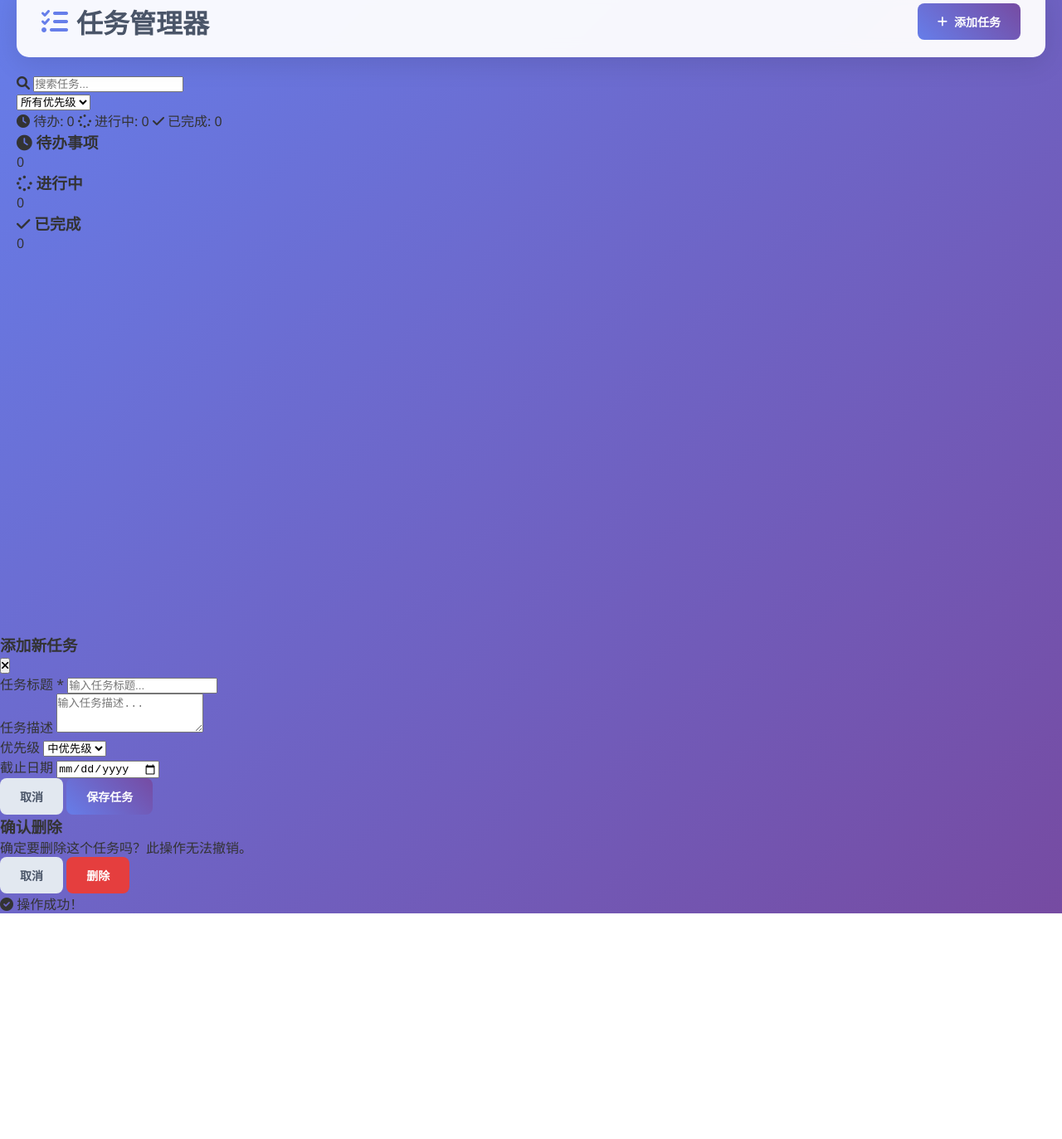
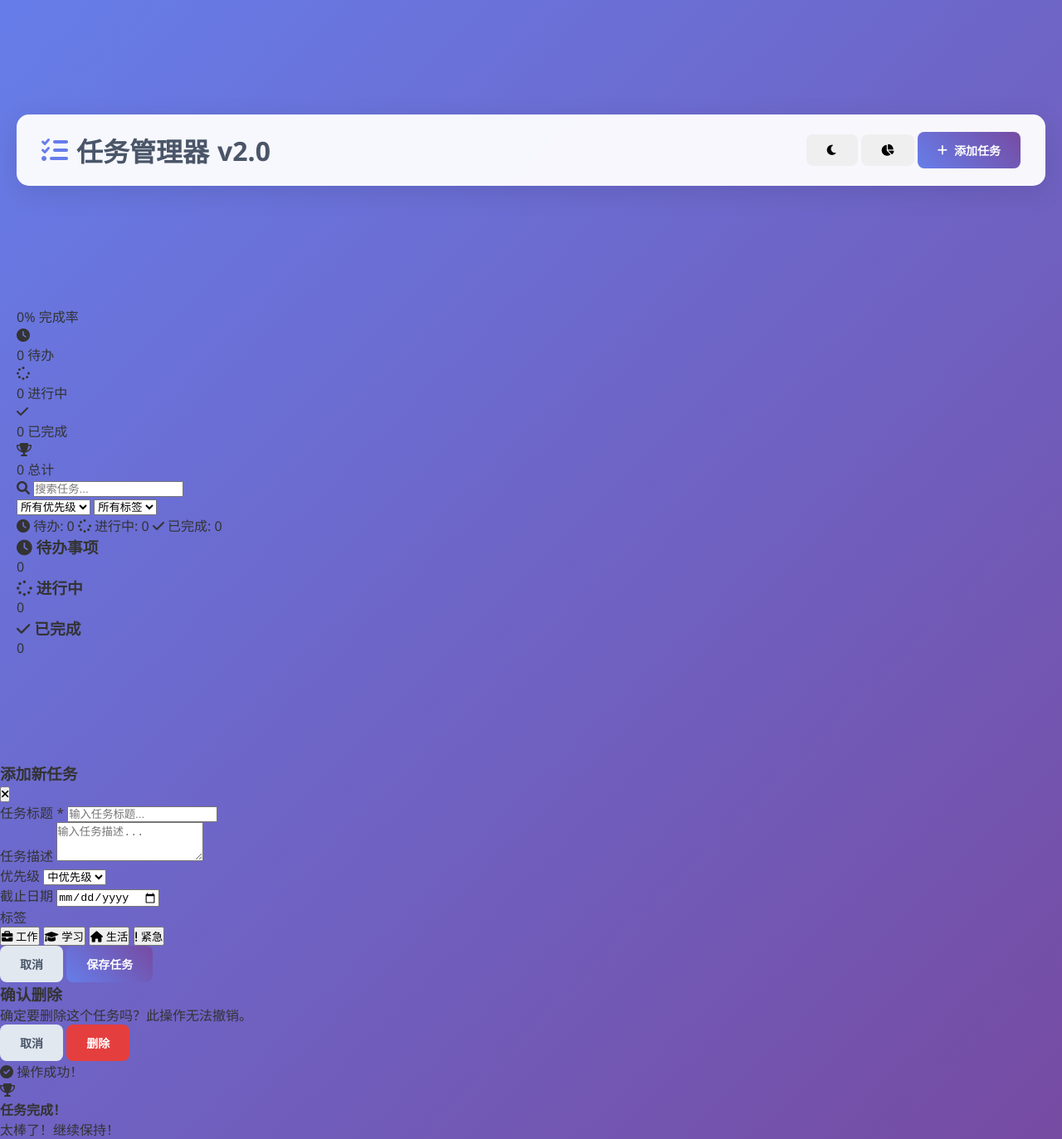
Before and after one commit to niitCDL/interactive-task-manager, a plain HTML site: page index.html in a window 1280 px wide. Shown: the part 37-1410 px from the top of the page at 83% size. Before the commit the page ends 1138 px from the top, so only its background shows below. Drawn offline with Linux system fonts and the light colour scheme.

Commit message:
🚀 v2.0 重大更新：添加暗黑模式、庆祝动画、统计图表和标签系统
✨ 新功能：
- 🌙 暗黑模式切换器（支持快捷键 Ctrl+D）
- 🎉 任务完成庆祝动画（精美粒子效果）
- 📊 实时统计图表（环形进度图）
- 🏷️ 任务标签系统（工作、学习、生活、紧急）
- ⌨️ 键盘快捷键支持
- 🎨 增强的UI设计和动画效果

🔧 技术改进：
- Canvas粒子系统
- CSS变量主题切换
- 数据可视化图表
- 本地存储增强
- 响应式设计优化

```diff
--- a/index.html
+++ b/index.html
@@ -3,11 +3,14 @@
 <head>
     <meta charset="UTF-8">
     <meta name="viewport" content="width=device-width, initial-scale=1.0">
-    <title>交互式任务管理器</title>
+    <title>交互式任务管理器 - 增强版</title>
     <link rel="stylesheet" href="styles/main.css">
     <link href="https://cdnjs.cloudflare.com/ajax/libs/font-awesome/6.0.0/css/all.min.css" rel="stylesheet">
 </head>
 <body>
+    <!-- 粒子庆祝画布 -->
+    <canvas id="celebrationCanvas"></canvas>
+
     <!-- 主容器 -->
     <div class="app-container">
         <!-- 头部 -->
@@ -16,13 +19,65 @@
                 <h1 class="app-title">
                     <i class="fas fa-tasks"></i>
                     任务管理器
+                    <span class="version-badge">v2.0</span>
                 </h1>
-                <button class="btn btn-primary add-task-btn" id="addTaskBtn">
-                    <i class="fas fa-plus"></i>
-                    添加任务
-                </button>
+                <div class="header-actions">
+                    <button class="btn btn-icon theme-toggle" id="themeToggle" title="切换主题">
+                        <i class="fas fa-moon"></i>
+                    </button>
+                    <button class="btn btn-icon stats-toggle" id="statsToggle" title="统计面板">
+                        <i class="fas fa-chart-pie"></i>
+                    </button>
+                    <button class="btn btn-primary add-task-btn" id="addTaskBtn">
+                        <i class="fas fa-plus"></i>
+                        添加任务
+                    </button>
+                </div>
             </div>
         </header>
+
+        <!-- 统计面板 -->
+        <div class="stats-panel" id="statsPanel">
+            <div class="stats-content">
+                <div class="stats-chart">
+                    <canvas id="progressChart" width="120" height="120"></canvas>
+                    <div class="chart-center">
+                        <span class="completion-rate" id="completionRate">0%</span>
+                        <span class="chart-label">完成率</span>
+                    </div>
+                </div>
+                <div class="stats-details">
+                    <div class="stat-card">
+                        <i class="fas fa-clock stat-icon"></i>
+                        <div class="stat-info">
+                            <span class="stat-number" id="todoStat">0</span>
+                            <span class="stat-label">待办</span>
+                        </div>
+                    </div>
+                    <div class="stat-card">
+                        <i class="fas fa-spinner stat-icon"></i>
+                        <div class="stat-info">
+                            <span class="stat-number" id="inProgressStat">0</span>
+                            <span class="stat-label">进行中</span>
+                        </div>
+                    </div>
+                    <div class="stat-card">
+                        <i class="fas fa-check stat-icon"></i>
+                        <div class="stat-info">
+                            <span class="stat-number" id="completedStat">0</span>
+                            <span class="stat-label">已完成</span>
+                        </div>
+                    </div>
+                    <div class="stat-card">
+                        <i class="fas fa-trophy stat-icon"></i>
+                        <div class="stat-info">
+                            <span class="stat-number" id="totalStat">0</span>
+                            <span class="stat-label">总计</span>
+                        </div>
+                    </div>
+                </div>
+            </div>
+        </div>
 
         <!-- 工具栏 -->
         <div class="toolbar">
@@ -36,6 +91,13 @@
                     <option value="high">高优先级</option>
                     <option value="medium">中优先级</option>
                     <option value="low">低优先级</option>
+                </select>
+                <select id="tagFilter" class="filter-select">
+                    <option value="">所有标签</option>
+                    <option value="work">工作</option>
+                    <option value="study">学习</option>
+                    <option value="life">生活</option>
+                    <option value="urgent">紧急</option>
                 </select>
             </div>
             <div class="stats">
@@ -120,6 +182,26 @@
                         <input type="date" id="taskDueDate">
                     </div>
                 </div>
+                <div class="form-group">
+                    <label for="taskTags">标签</label>
+                    <div class="tag-selector">
+                        <div class="tag-options">
+                            <button type="button" class="tag-option" data-tag="work">
+                                <i class="fas fa-briefcase"></i> 工作
+                            </button>
+                            <button type="button" class="tag-option" data-tag="study">
+                                <i class="fas fa-graduation-cap"></i> 学习
+                            </button>
+                            <button type="button" class="tag-option" data-tag="life">
+                                <i class="fas fa-home"></i> 生活
+                            </button>
+                            <button type="button" class="tag-option" data-tag="urgent">
+                                <i class="fas fa-exclamation"></i> 紧急
+                            </button>
+                        </div>
+                        <div class="selected-tags" id="selectedTags"></div>
+                    </div>
+                </div>
                 <div class="form-actions">
                     <button type="button" class="btn btn-secondary" id="cancelBtn">取消</button>
                     <button type="submit" class="btn btn-primary" id="saveBtn">保存任务</button>
@@ -150,6 +232,17 @@
         <span id="notificationText">操作成功！</span>
     </div>
 
+    <!-- 成就提示 -->
+    <div class="achievement" id="achievement">
+        <div class="achievement-content">
+            <i class="fas fa-trophy"></i>
+            <div class="achievement-text">
+                <h4>任务完成！</h4>
+                <p>太棒了！继续保持！</p>
+            </div>
+        </div>
+    </div>
+
     <script src="scripts/app.js"></script>
 </body>
 </html>
```
